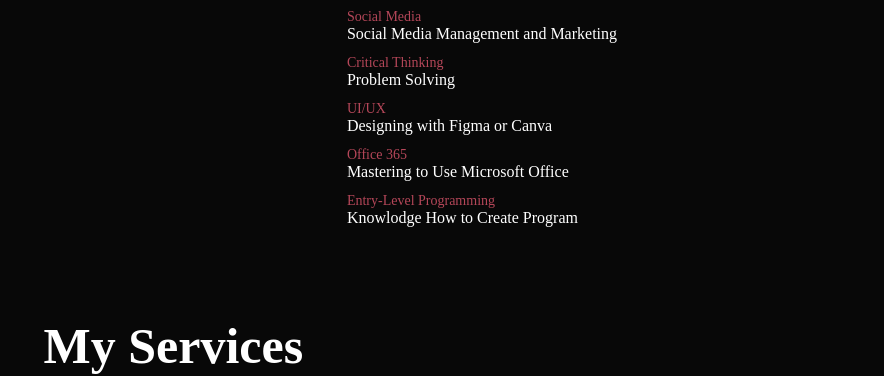
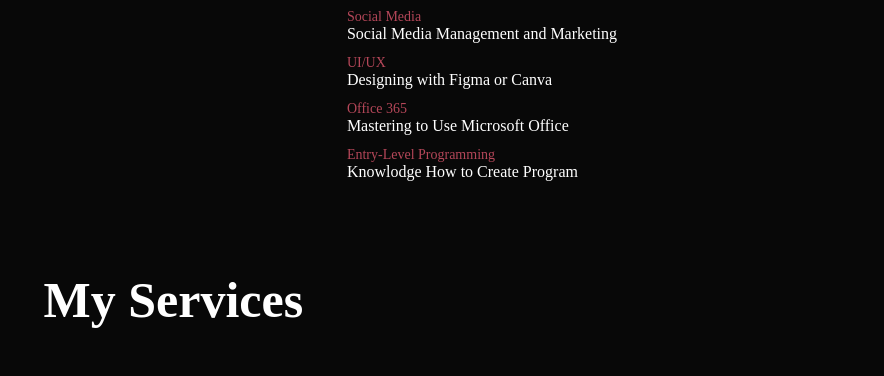
Before and after one commit to zakiramadhika/zakiramadhika-Portfolio.github.io, a plain HTML site: page index.html in a window 1280 px wide. Shown: the part 1217-1593 px from the top of the page, without its empty margins (192-1076 px from the left). Drawn offline with Linux system fonts and the light colour scheme.

Commit message:
Update index.html

```diff
--- a/index.html
+++ b/index.html
@@ -50,7 +50,6 @@
                 <li><span>Video Editing</span><br>Mobile Video Editing</li>
                 <li><span>Trend Research</span><br>Analyzing Whats Trending On Social Media</li>
                 <li><span>Social Media</span><br>Social Media Management and Marketing</li>
-                <li><span>Critical Thinking</span><br>Problem Solving</li>
                 <li><span>UI/UX</span><br>Designing with Figma or Canva</li>
                 <li><span>Office 365</span><br>Mastering to Use Microsoft Office</li>
                 <li><span>Entry-Level Programming</span><br>Knowlodge How to Create Program</li>
```
